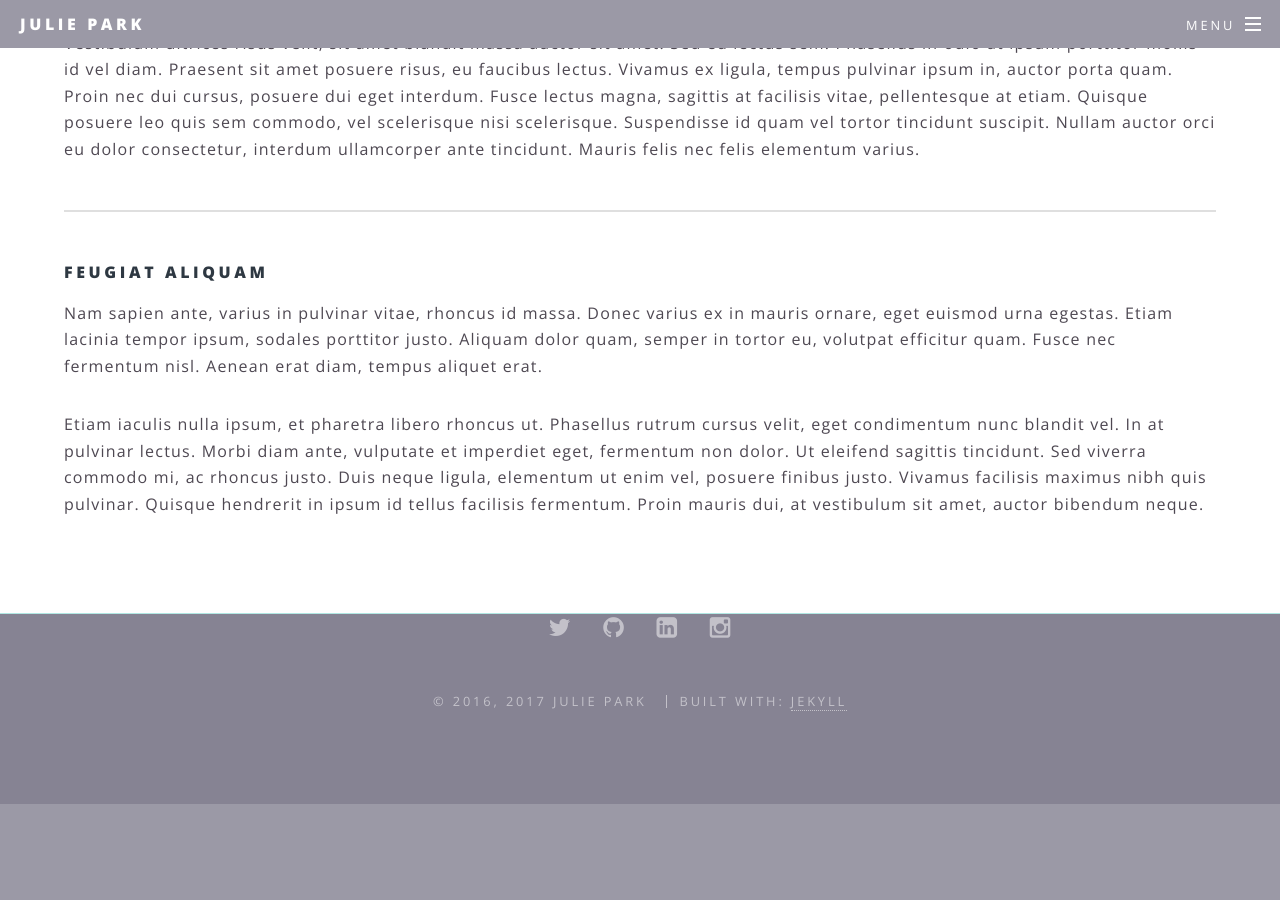
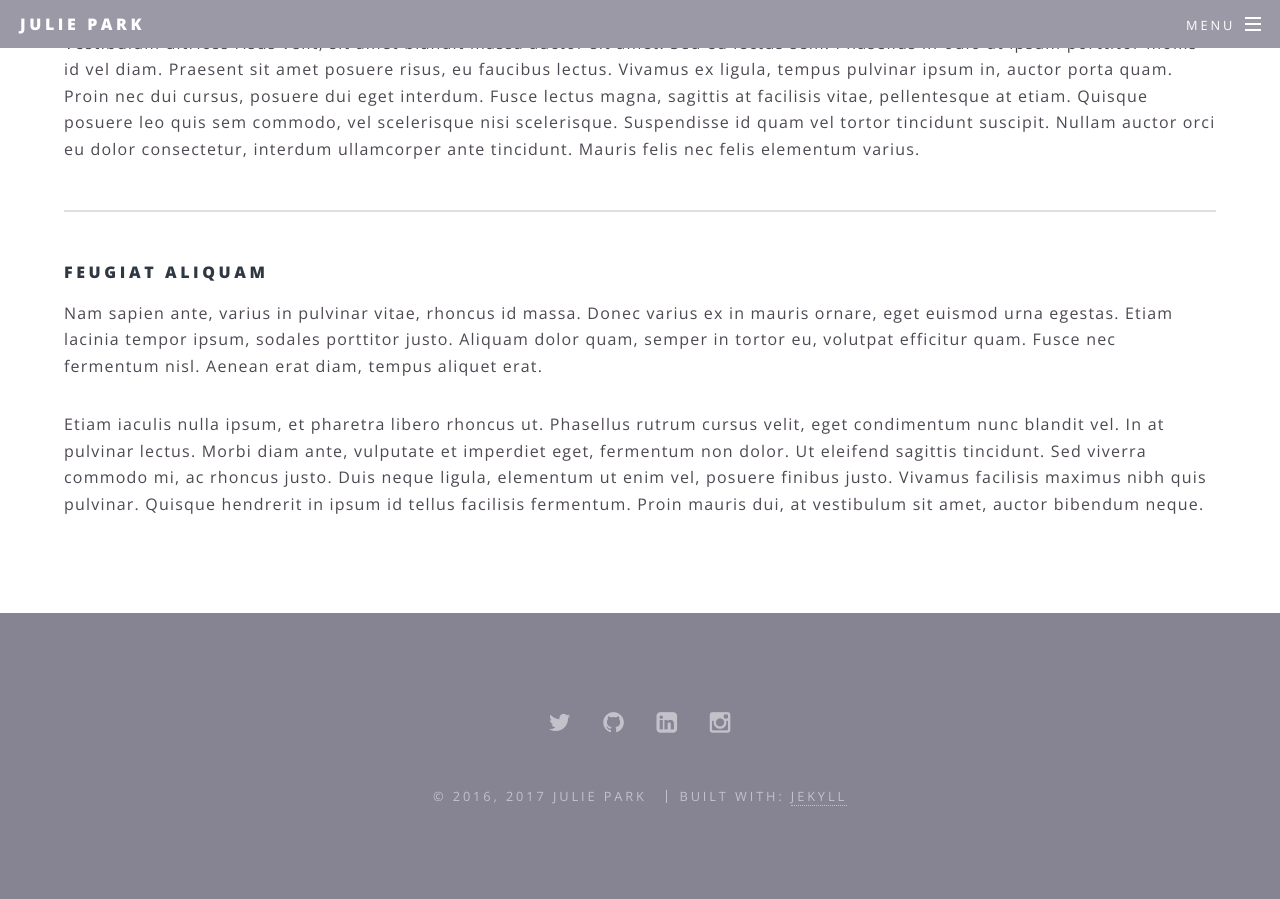
Before and after one commit to jspark721/jp-portfolio, a Jekyll site: the page built from generic.html, in a window 1280 px wide and 900 px high, scrolled down 820 px. Built offline with Jekyll 4.4.1, drawn with Linux system fonts in a browser that asks for light colours; before the commit the page ends 1624 px from its top, so only the background shows below that.

Commit message:
edited page layout

```diff
--- a/_layouts/page.html
+++ b/_layouts/page.html
@@ -1,6 +1,12 @@
----
-layout: default
----
+<!DOCTYPE html>
+<html>
+
+  {% include head.html %}
+
+  <body>
+    <div id="page-wrapper">
+        {% include header.html %}
+
         <article id="main">
 
           <header>
@@ -13,4 +19,13 @@
               {{ content }}
             </div>
           </section>
+            {% include footer.html %}
           </article>
+
+          {% include scripts.html %}
+      </div>
+
+  </body>
+
+
+</html>
```
Lines whose indentation alone changed are shown as unchanged.
